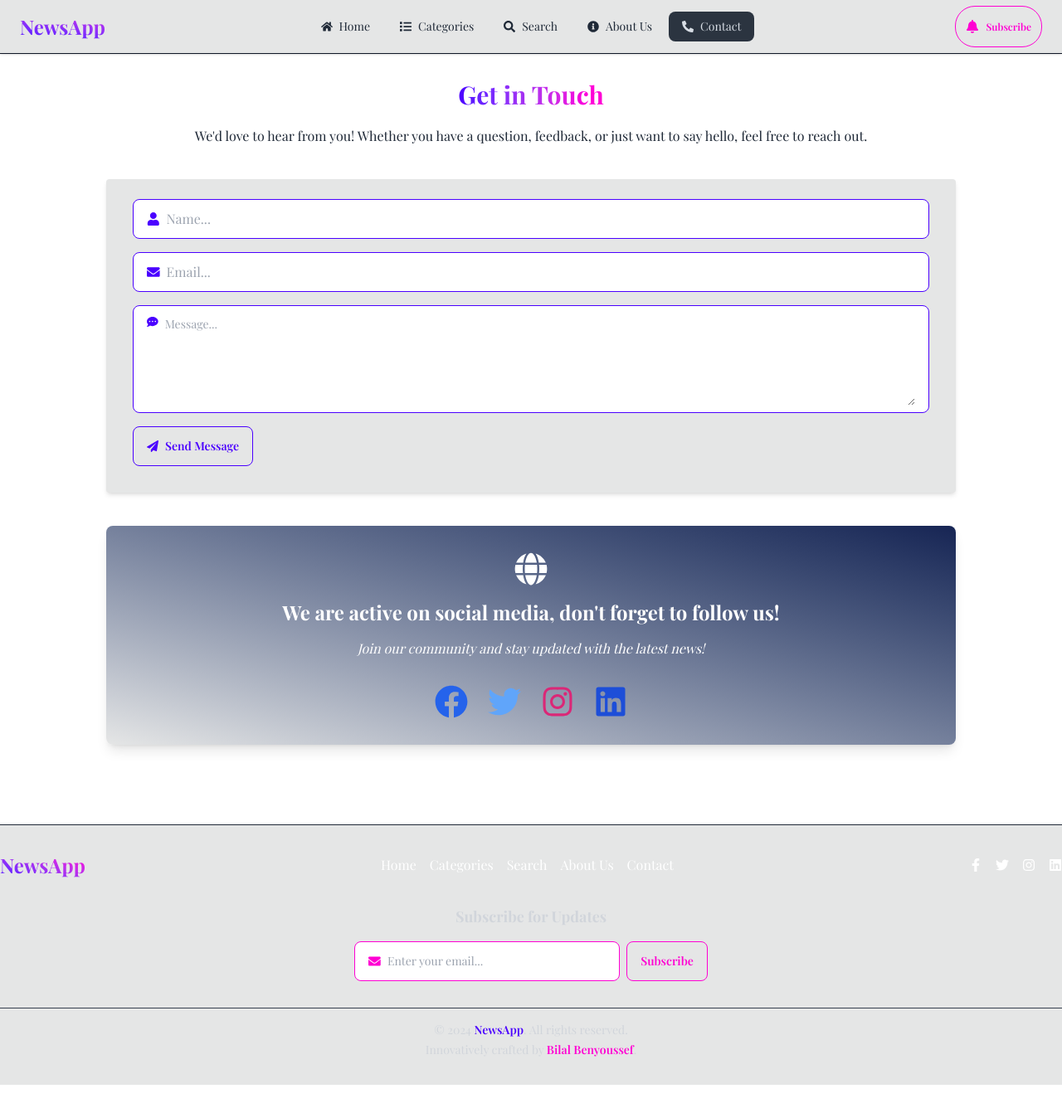
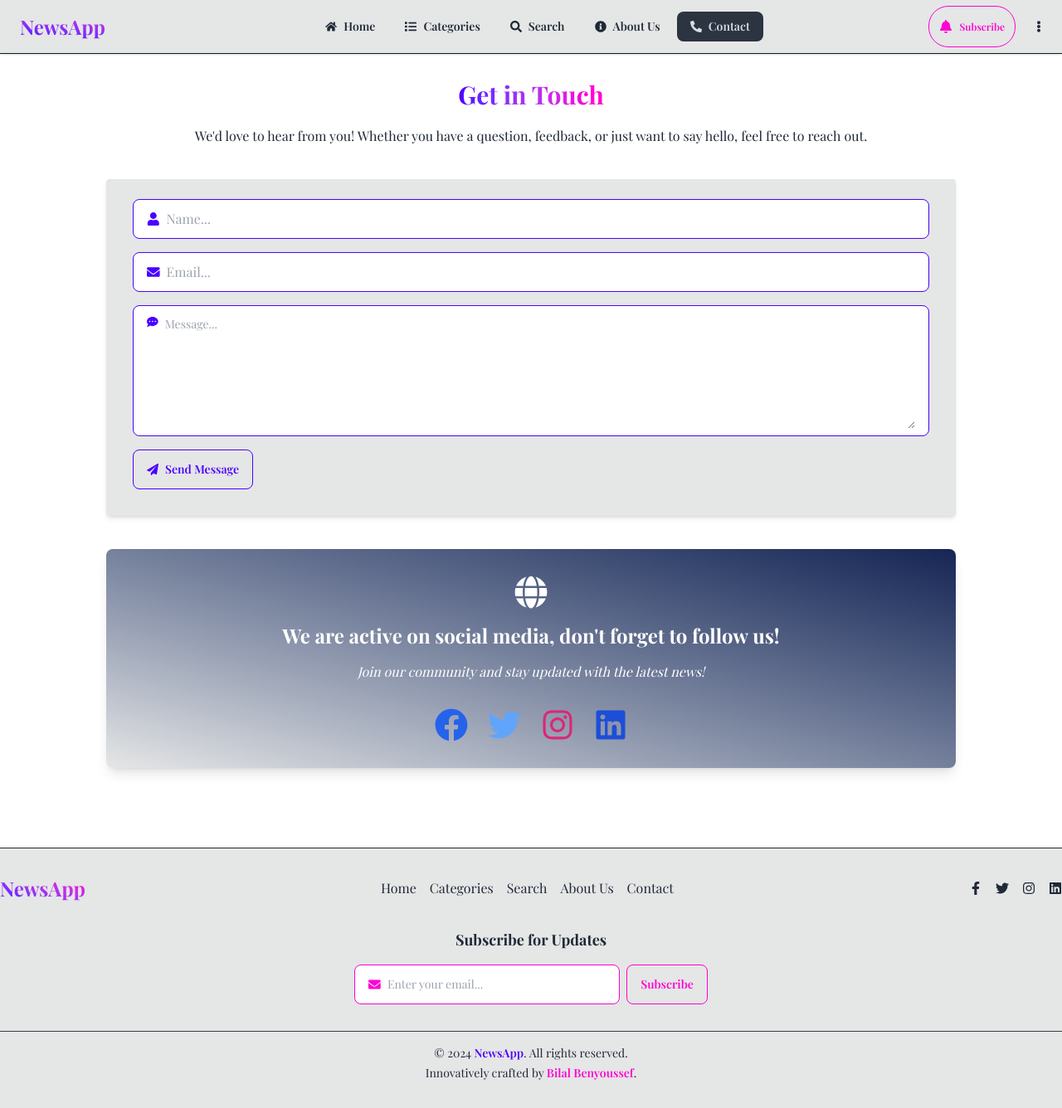
Before and after one commit to Bilalben23/NewsBridge, a React (Vite) app: page /contact in a window 1280 px wide. Shown: the top 1336 px of the page at 83% size. Before the commit the page ends 1308 px from the top, so only its background shows below. Built offline with nearby package versions, Linux system fonts and the light colour scheme; a web font is replaced by a local one.

Commit message:
add the notFound page & dropdown menu

```diff
--- a/src/components/Footer.jsx
+++ b/src/components/Footer.jsx
@@ -3,7 +3,7 @@ import { Link } from 'react-router-dom';
 import { Element } from "react-scroll";
 import { useState } from 'react';
 
-export default function Footer() {
+export default function Footer({ inputRef }) {
     const [email, setEmail] = useState('');
 
     const handleSubscribe = (e) => {
@@ -14,7 +14,7 @@ export default function Footer() {
     };
 
     return (
-        <footer className="py-8 text-white border-t border-gray-800 bg-base-300">
+        <footer className="py-8 border-t border-gray-800 bg-base-300">
             <div className="container flex flex-col items-center justify-between mx-auto md:flex-row">
                 <div className="mb-6 md:mb-0">
                     <h2 className="text-2xl font-bold text-transparent bg-gradient-to-tr from-primary to-secondary bg-clip-text">NewsApp</h2>
@@ -70,7 +70,7 @@ export default function Footer() {
 
             <Element name="subscribe-form">
                 <div className="flex flex-col items-center mt-8">
-                    <h2 className="text-lg font-bold text-gray-300">Subscribe for Updates</h2>
+                    <h2 className="text-lg font-bold ">Subscribe for Updates</h2>
                     <form onSubmit={handleSubscribe} className="flex flex-col items-center mt-4 space-y-2 md:flex-row md:space-y-0 md:space-x-2">
                         <div className="flex items-center space-x-2 min-w-[320px] input input-bordered input-secondary">
                             <FaEnvelope className='text-secondary' />
@@ -80,6 +80,7 @@ export default function Footer() {
                                 onChange={(e) => setEmail(e.target.value)}
                                 placeholder="Enter your email..."
                                 className='w-full text-sm '
+                                ref={inputRef}
                                 required
                             />
                         </div>
@@ -94,10 +95,10 @@ export default function Footer() {
             </Element>
 
             <div className="container pt-4 mx-auto mt-8 text-center border-t border-gray-700">
-                <p className="mb-1 text-sm text-gray-300 transition duration-300 hover:text-gray-400">
+                <p className="mb-1 text-sm transition duration-300 hover:text-gray-500">
                     &copy; {new Date().getFullYear()} <span className="font-semibold text-primary">NewsApp</span>. All rights reserved.
                 </p>
-                <p className="text-sm text-gray-300">
+                <p className="text-sm">
                     Innovatively crafted by <span className="font-semibold text-secondary">Bilal Benyoussef</span>.
                 </p>
             </div>
--- a/src/components/Header.jsx
+++ b/src/components/Header.jsx
@@ -1,17 +1,17 @@
-import React from 'react'
-import { NavLink } from 'react-router-dom'
-import { FaHome, FaInfoCircle, FaList, FaBell, FaPhoneAlt, FaSearch } from "react-icons/fa"
+import React from 'react';
+import { Link, NavLink } from 'react-router-dom';
+import { FaHome, FaInfoCircle, FaList, FaBell, FaPhoneAlt, FaSearch, FaEllipsisV, FaMoon, FaGlobe, FaFlag, FaLeaf, FaWater, FaSun, FaPalette } from "react-icons/fa";
 import { Link as ScrollLink } from 'react-scroll';
 
+export default function Header({ handleOnClick }) {
 
-export default function Header() {
     return (
-        <header className='fixed top-0 z-50 flex items-center justify-between w-full py-1.5 px-6  shadow bg-base-300 border-b border-gray-900'>
-            <div className='w-1/5' >
+        <header className='fixed top-0 z-50 flex items-center justify-between w-full py-1.5 pl-6 pr-2 shadow bg-base-300 border-b border-gray-900'>
+            <div className='w-1/5'>
                 <h1 className='text-2xl font-bold text-transparent bg-gradient-to-tr from-primary to-secondary bg-clip-text'>NewsApp</h1>
             </div>
             <nav className='flex justify-center min-w-3/5'>
-                <ul className='space-x-1 menu menu-horizontal'>
+                <ul className='space-x-1 menu menu-horizontal *:font-semibold'>
                     <li>
                         <NavLink to="/" className='flex items-center gap-2'>
                             <FaHome /> Home
@@ -39,18 +39,53 @@ export default function Header() {
                     </li>
                 </ul>
             </nav>
-            <div className='flex justify-end w-1/5' >
+            <div className='relative flex items-center justify-end w-1/5 space-x-2'>
                 <ScrollLink
                     to="subscribe-form"
                     smooth={true}
                     duration={500}
                 >
-                    <button type="submit" className='btn-outline btn-secondary btn-sm btn rounded-3xl h-[50px] text-xs flex items-center gap-2'>
+                    <button type="submit" className='btn-outline btn-secondary btn-sm btn rounded-3xl h-[50px] text-xs flex items-center gap-2' onClick={handleOnClick}>
                         <FaBell size={16} className='hover:text-black' />
                         Subscribe
                     </button>
                 </ScrollLink>
-            </div >
-        </header >
-    )
+
+                <div className="dropdown dropdown-end">
+                    <button
+                        tabIndex={0}
+                        role="button"
+                        className="p-2 m-1 transition-all btn btn-square btn-sm btn-ghost hover:bg-gray-800 hover:text-white"
+                        aria-label="Options"
+                    >
+                        <FaEllipsisV />
+                    </button>
+                    <ul
+                        tabIndex={0}
+                        className="dropdown-content menu rounded-lg z-[1] mt-3.5 bg-base-100 w-52 p-2 shadow-lg border border-gray-700 text-sm transition-all duration-200 ease-in-out"
+                    >
+                        <li>
+                            <Link to="/choose-theme" className="flex items-center gap-2 py-3">
+                                <FaPalette className="text-blue-500" />
+                                Choose Theme
+                            </Link>
+                        </li>
+                        <li>
+                            <Link to="/choose-language" className="flex items-center gap-2 py-3">
+                                <FaGlobe className="text-green-500" />
+                                Language
+                            </Link>
+                        </li>
+                        <li>
+                            <Link to="/choose-country" className="flex items-center gap-2 py-3">
+                                <FaFlag className="text-red-500" />
+                                Country
+                            </Link>
+                        </li>
+                    </ul>
+                </div>
+
+            </div>
+        </header>
+    );
 }
--- a/src/components/Layout.jsx
+++ b/src/components/Layout.jsx
@@ -1,18 +1,22 @@
-import React from 'react'
+import React, { useRef } from 'react'
 import Header from './Header'
 import { Outlet } from 'react-router-dom'
 import Footer from './Footer'
 import BackTopBtn from './BackTopBtn'
 
 export default function Layout() {
+    const inputRef = useRef()
+    function handleOnClick() {
+        inputRef.current.focus()
+    }
     return (
         <>
-            <Header />
+            <Header handleOnClick={handleOnClick} />
             <main className='my-24'>
                 <Outlet />
             </main>
             <BackTopBtn />
-            <Footer />
+            <Footer inputRef={inputRef} />
         </>
     )
 }
--- a/src/pages/Contact.jsx
+++ b/src/pages/Contact.jsx
@@ -1,4 +1,4 @@
-import React, { useEffect } from 'react';
+import { useEffect } from 'react';
 import { FaFacebook, FaTwitter, FaInstagram, FaLinkedin, FaPaperPlane, FaUser, FaEnvelope, FaCommentDots, FaGlobe } from 'react-icons/fa';
 
 export default function Contact() {
@@ -44,10 +44,10 @@ export default function Contact() {
                 <div className='flex items-start gap-2 mb-4 textarea textarea-primary textarea-bordered'>
                     <FaCommentDots className='mt-1 text-primary' />
                     <textarea
-                        className="w-full bg-transparent outline-none"
+                        className="w-full bg-transparent outline-none max-h-[350px] resize-y"
                         id='message'
                         placeholder='Message...'
-                        rows='4'
+                        rows='5'
                         required></textarea>
                 </div>
                 <div className='flex items-center justify-between'>
--- a/src/pages/NotFound.jsx
+++ b/src/pages/NotFound.jsx
@@ -1,9 +1,24 @@
-import React from 'react'
+import React from 'react';
+import { Link } from 'react-router-dom';
+import { FaHome } from 'react-icons/fa';
 
 export default function NotFound() {
     return (
-        <div>
-            <h2>The page that you are looking for is not exist!</h2>
+        <div className="flex flex-col items-center justify-center p-6 py-10 text-center bg-base-200">
+            <h1 className="mb-4 text-6xl font-bold text-primary animate-bounce">404</h1>
+            <h2 className="mb-2 text-2xl font-semibold text-gray-400">
+                Oops! The page you're looking for doesn't exist.
+            </h2>
+            <p className="mb-6 text-gray-500">
+                It seems you may have taken a wrong turn. Let's get you back on track!
+            </p>
+            <Link
+                to="/"
+                className="btn btn-primary btn-outline rounded-3xl"
+            >
+                <FaHome />
+                Go Back Home
+            </Link>
         </div>
-    )
+    );
 }
--- a/tailwind.config.js
+++ b/tailwind.config.js
@@ -12,6 +12,6 @@ export default {
 
   daisyui: {
     themes: true,
-    darkTheme: "night"
+    darkTheme: "night",
   }
 }
```
Also changed, not shown: src/pages/AboutUs.jsx (+8 -9 lines), public/assets/team.png (deleted), 1 other file (tests, documents, lock files or other folders).
